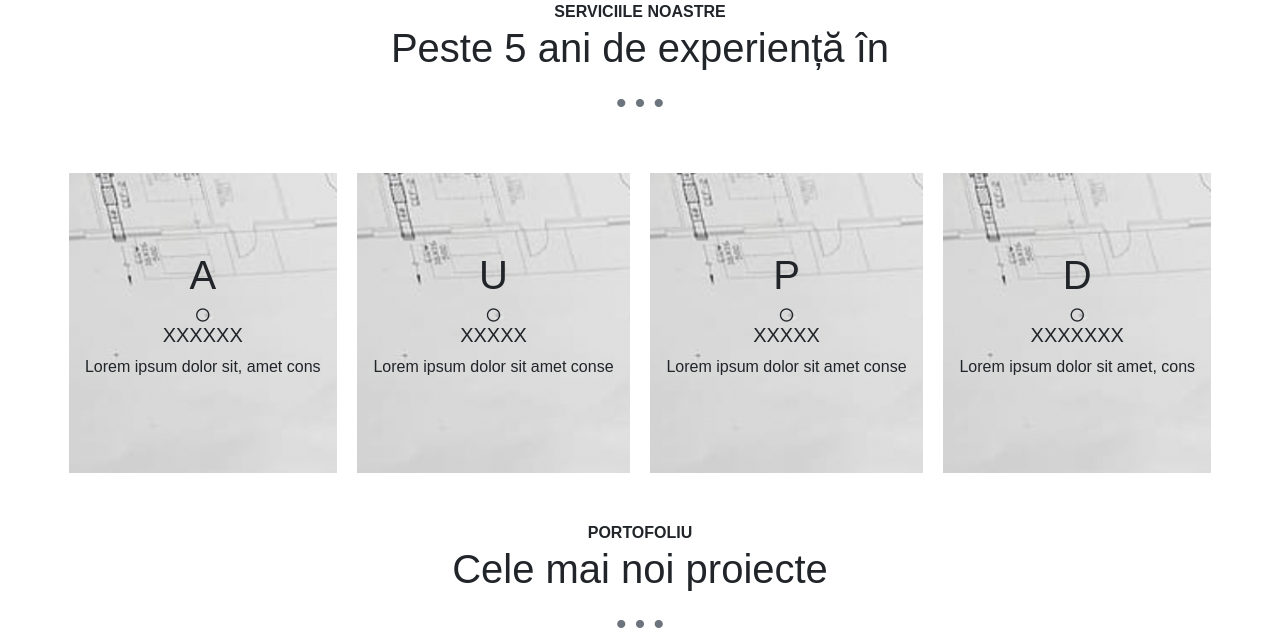
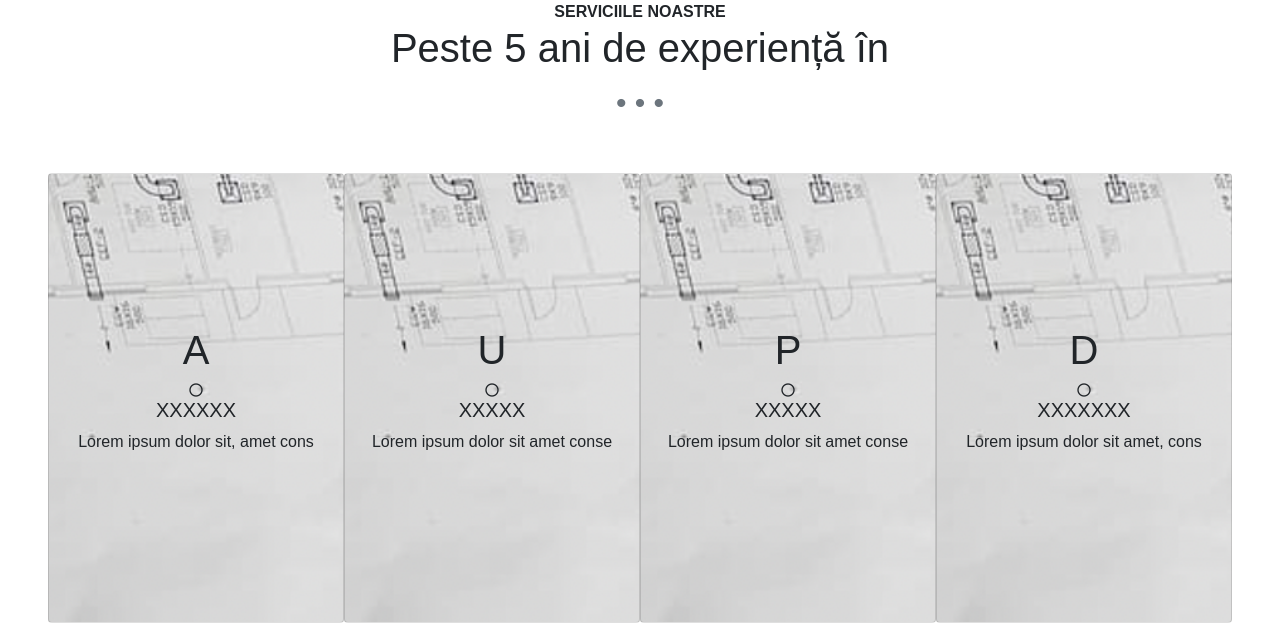
Before and after one commit to T4vii/Moon-Architecture, a plain HTML site: page index.html in a window 1280 px wide. Shown: the part 1614-2257 px from the top of the page. Drawn offline with nearby package versions, Linux system fonts and the light colour scheme; grey boxes are pictures that could not be loaded.

Commit message:
update css

```diff
--- a/CSS/style.css
+++ b/CSS/style.css
@@ -30,6 +30,17 @@
   background-color: rgb(236, 236, 236);
 }
 
+.card {
+  width: 350px;
+  padding: 20px;
+  background-color: white;
+  transition: box-shadow 0.1s ease-in-out;
+}
+
+.card:hover {
+  box-shadow: 0 0px 8px 0px rgba(0, 0, 0, 0.5);
+}
+
 .wood-bg {
   background: url(/IMAGES/Homepage/provocari.jpeg) no-repeat;
   background-size: cover;
@@ -40,5 +51,5 @@
   background: url(/IMAGES/Homepage/serv-cards.png) no-repeat;
   background-size: cover;
   background-position: center;
-  height: 300px;
+  height: 450px;
 }
--- a/index.html
+++ b/index.html
@@ -173,7 +173,7 @@
       </div>
     </section>
 
-    <!--About Design-->
+    <!--Services Design-->
     <section id="servicii">
       <div class="px-5">
         <div class="text-center mt-5">
@@ -183,7 +183,7 @@
         </div>
         <div class="d-flex justify-content-evenly mt-5 mb-5">
           <div
-            class="d-flex justify-content-center align-items-center flex-column bg-arch px-3"
+            class="card d-flex justify-content-center align-items-center flex-column bg-arch px-3"
           >
             <h1>A</h1>
             <i class="bx bx-circle"></i>
@@ -193,7 +193,7 @@
             </div>
           </div>
           <div
-            class="d-flex justify-content-center align-items-center flex-column bg-arch px-3"
+            class="card d-flex justify-content-center align-items-center flex-column bg-arch px-3"
           >
             <h1>U</h1>
             <i class="bx bx-circle"></i>
@@ -203,7 +203,7 @@
             </div>
           </div>
           <div
-            class="d-flex justify-content-center align-items-center flex-column bg-arch px-3"
+            class="card d-flex justify-content-center align-items-center flex-column bg-arch px-3"
           >
             <h1>P</h1>
             <i class="bx bx-circle"></i>
@@ -213,7 +213,7 @@
             </div>
           </div>
           <div
-            class="d-flex justify-content-center align-items-center flex-column bg-arch px-3"
+            class="card d-flex justify-content-center align-items-center flex-column bg-arch px-3"
           >
             <h1>D</h1>
             <i class="bx bx-circle"></i>
```
